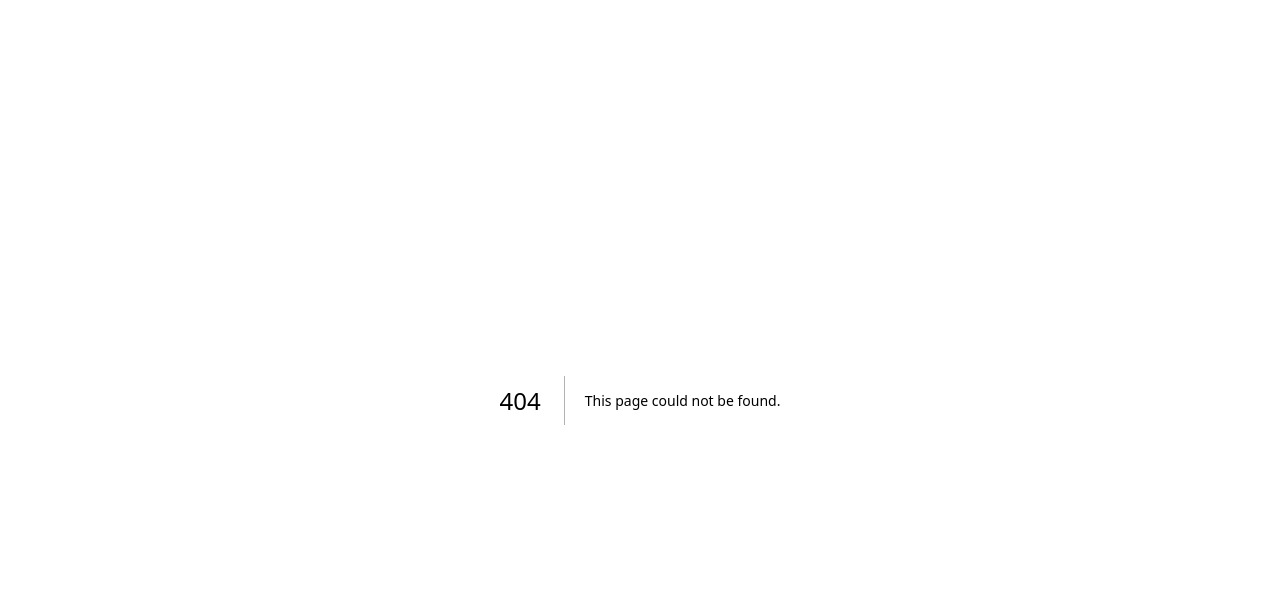
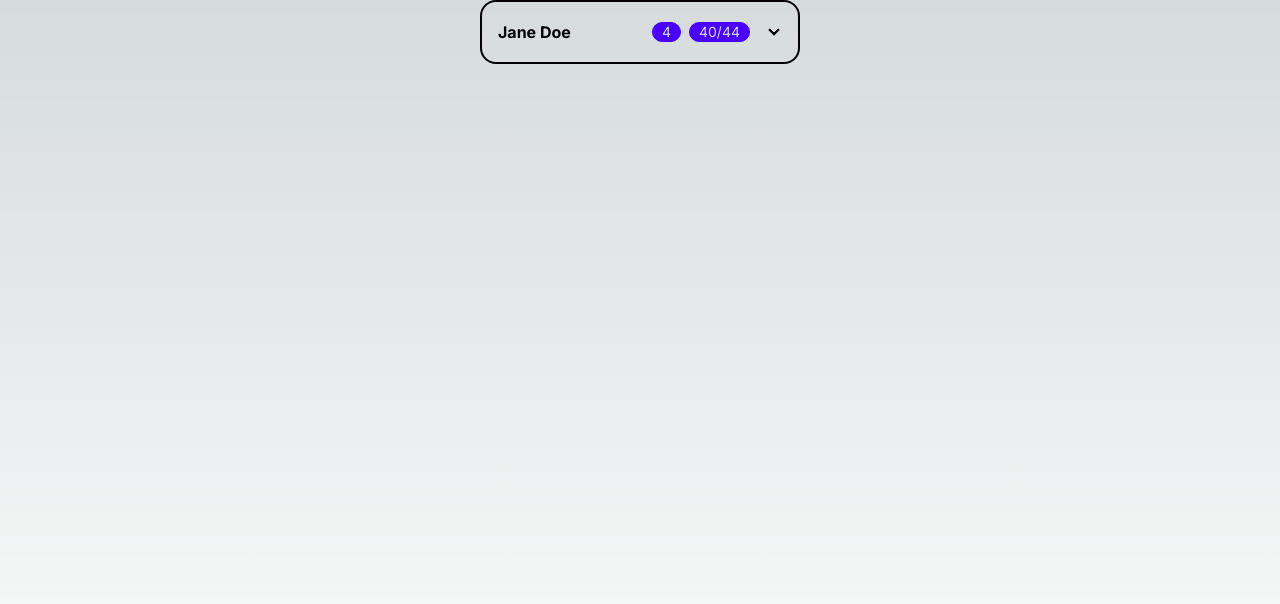
Before and after one commit to ahmadhmi/pharmacy-assistant, a Next.js app: page /grading in a window 1280 px wide. Before the commit this address had no page. Shown: the top 604 px of the page. Built offline with nearby package versions, Linux system fonts and the light colour scheme.

Commit message:
Started work on grading screen, need to clarify data storage hierarchy

```diff
--- /dev/null
+++ b/app/UI/Grading/StudentAccordion.tsx
@@ -0,0 +1,25 @@
+import { Gradesheet } from "@/types/gradesheet";
+import { Student } from "@/types/student";
+
+interface Props {
+  student: Student,
+  gradesheets: Gradesheet[],
+}
+
+export default function StudentAccordion({ student }: Props) {
+  return (
+    <div className="collapse collapse-arrow min-w-80 border-2 border-black">
+      <input type="checkbox" name="my-accordion-1"></input>
+      <div className="collapse-title flex justify-between items-center gap-2">
+        <h3 className="text-md font-bold">{`${student.firstName} ${student.lastName}`}</h3>
+        <div className="flex flex-row gap-2">
+          <div className="badge badge-primary">4</div>
+          <div className="badge badge-primary">{`${40}/${44}`}</div>
+        </div>
+      </div>
+      <div className="collapse-content">
+        <p>Hello world</p>
+      </div>
+    </div>
+  );
+}
--- /dev/null
+++ b/app/UI/LabPage.tsx
@@ -0,0 +1,5 @@
+import React from "react";
+
+function LabPage(){
+
+}
--- /dev/null
+++ b/app/grading/page.tsx
@@ -0,0 +1,22 @@
+import { Student } from "@/types/student"
+import StudentAccordion from "../UI/Grading/StudentAccordion"
+
+let students:Student[] = [
+    {
+        id: "111222333444555",
+        firstName: "Jane",
+        lastName: "Doe",
+    }
+]
+
+export default function Grading(){
+
+
+    return(
+        <main className="flex justify-center">
+            <div className="flex flex-col">
+                <StudentAccordion student={students[0]}></StudentAccordion>
+            </div>
+        </main>
+    )
+}
--- a/app/layout.tsx
+++ b/app/layout.tsx
@@ -16,7 +16,7 @@ export default function RootLayout({
 }) {
   return (
     <html lang="en">
-      <body className={inter.className}>{children}</body>
+      <body className={inter.className + " min-h-screen"}>{children}</body>
     </html>
   )
 }
--- /dev/null
+++ b/types/gradesheet.ts
@@ -0,0 +1,8 @@
+export interface Gradesheet{
+    id:string,
+    rx:String,
+    criteria: {
+        name:string,
+        pass:boolean,
+    }
+}
--- /dev/null
+++ b/types/student.ts
@@ -0,0 +1,5 @@
+export interface Student{
+    id:string,
+    firstName:string,
+    lastName:string,
+}
```
Also changed, not shown: 3 other files (tests, documents, lock files or other folders).
